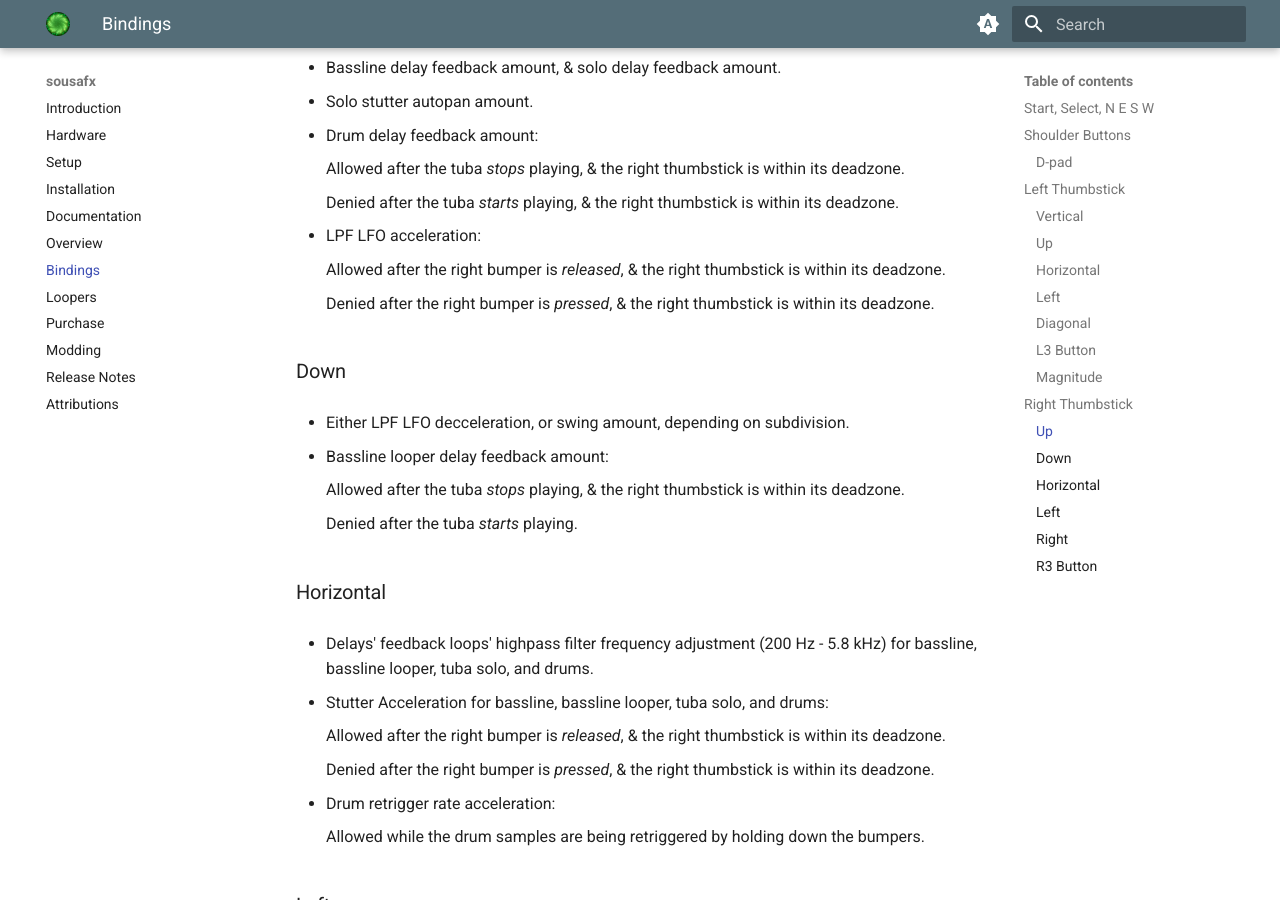
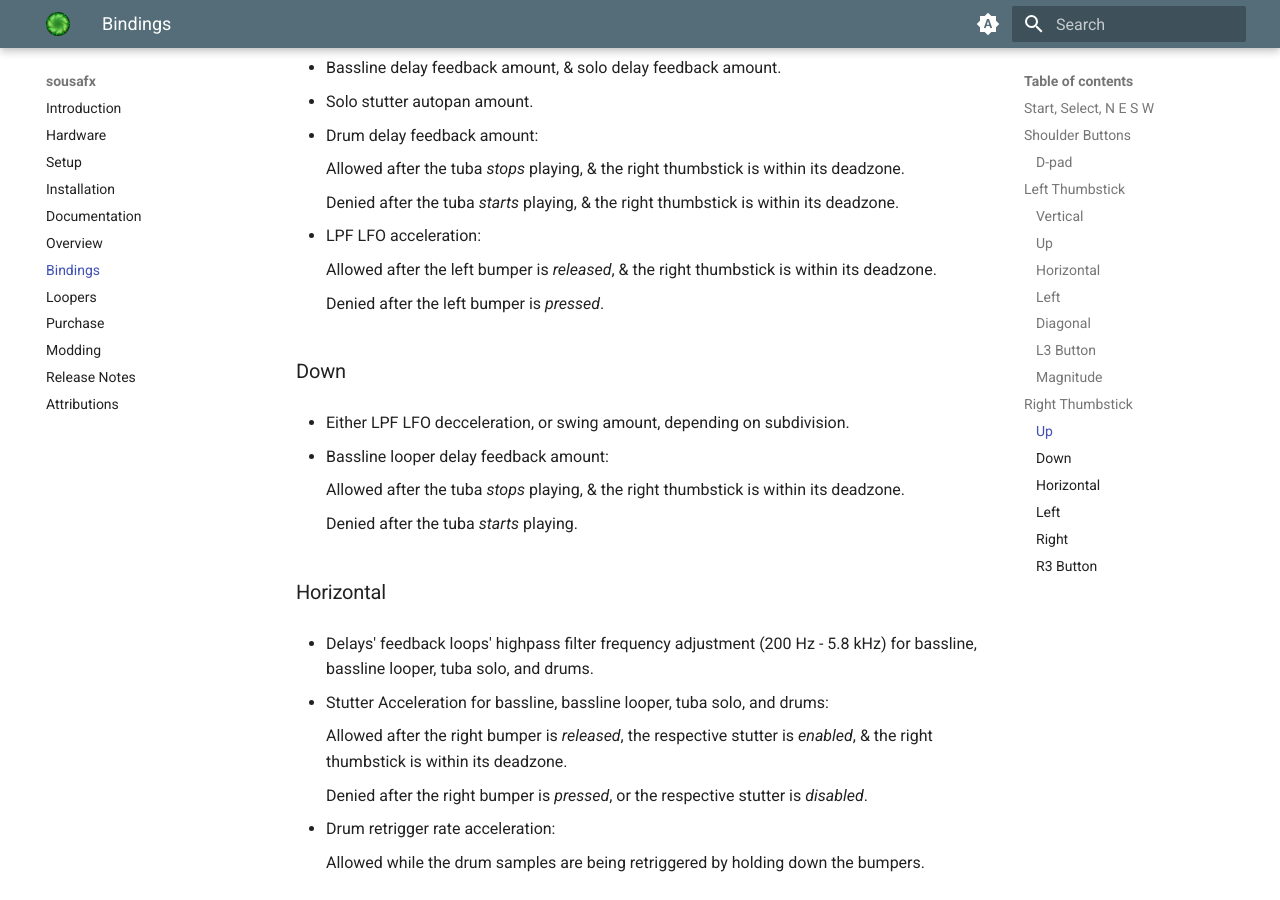
Before and after one commit to Sousastep/SousaFX-rnbo-docs, an MkDocs documentation site: the page built from docs/bindings.md, in a window 1280 px wide and 900 px high, scrolled down 5991 px. Built offline with MkDocs 1.6.1 and Material for MkDocs 9.7.7, drawn with Linux system fonts in a browser that asks for light colours; the version menu is left out.

Commit message:
update binding

```diff
--- a/docs/bindings.md
+++ b/docs/bindings.md
@@ -202,9 +202,9 @@
 
 - LPF LFO acceleration:
 
-	Allowed after the right bumper is *released*, & the right thumbstick is within its deadzone.
+	Allowed after the left bumper is *released*, & the right thumbstick is within its deadzone.
 
-	Denied after the right bumper is *pressed*, & the right thumbstick is within its deadzone.
+	Denied after the left bumper is *pressed*.
 
 ### Down
 
@@ -222,9 +222,9 @@
 
 - Stutter Acceleration for bassline, bassline looper, tuba solo, and drums:
 
-	Allowed after the right bumper is *released*, & the right thumbstick is within its deadzone.
+	Allowed after the right bumper is *released*, the respective stutter is *enabled*, & the right thumbstick is within its deadzone.
 
-	Denied after the right bumper is *pressed*, & the right thumbstick is within its deadzone.
+	Denied after the right bumper is *pressed*, or the respective stutter is *disabled*.
 
 - Drum retrigger rate acceleration:
 
```
